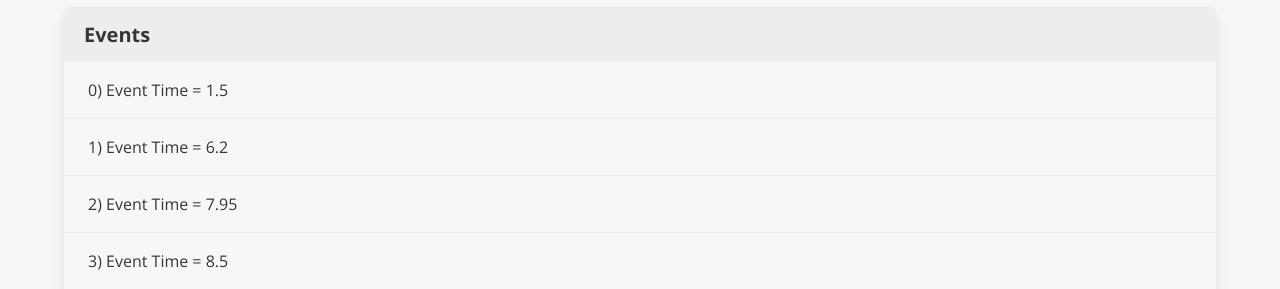
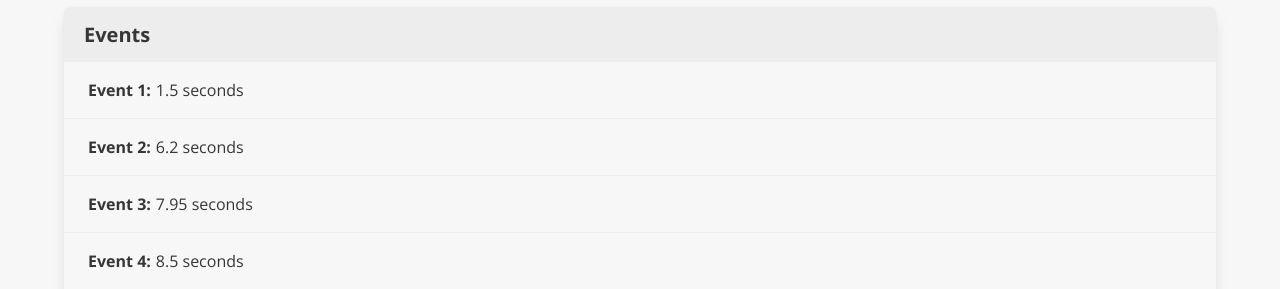
Before and after one commit to wcardosodev/hackathon, a React (Create React App) app in the folder hackathon/: page / in a window 1280 px wide. Shown: the part 511-800 px from the top of the page. Built offline with nearby package versions, Linux system fonts and the light colour scheme; the HTML template or start-up script is replaced by a standard one.

Commit message:
styled panel

```diff
--- a/hackathon/src/whatever.js
+++ b/hackathon/src/whatever.js
@@ -128,9 +128,10 @@ const MyComponent = () => {
                   onClick={() => loadEvent(event.event_uuid)}
                 >
                   <div className="panel-block">
-                    {`${index}) Event Time = ${
+                    <span style={{fontWeight:700}}>{`Event ${index + 1}:`}</span>{" "}
+                    <span style={{paddingLeft:5}}>{`${
                       Math.round(event.event_time_in_seconds * 100) / 100
-                    }`}
+                    } seconds`}</span>
                   </div>
                 </div>
               );
```
Also changed, not shown: 1 other file (tests, documents, lock files or other folders).
